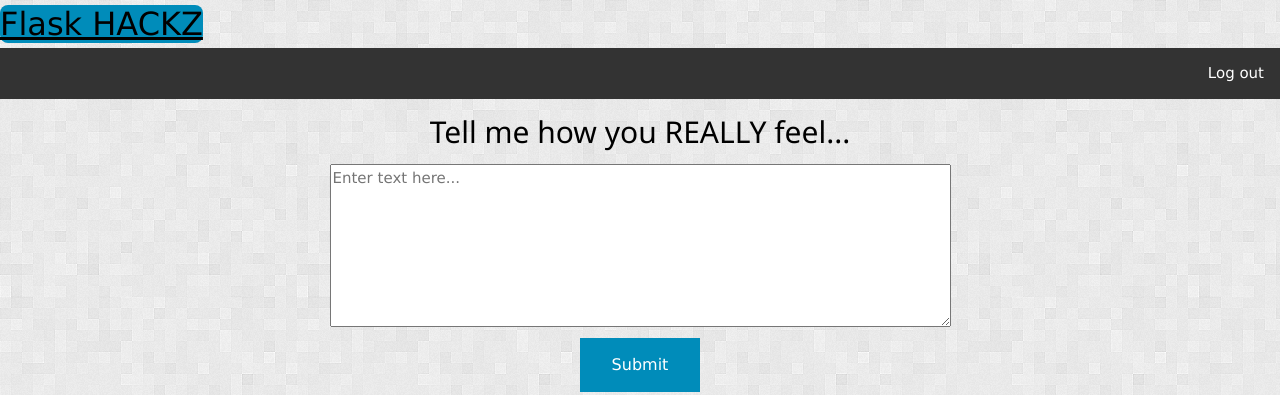
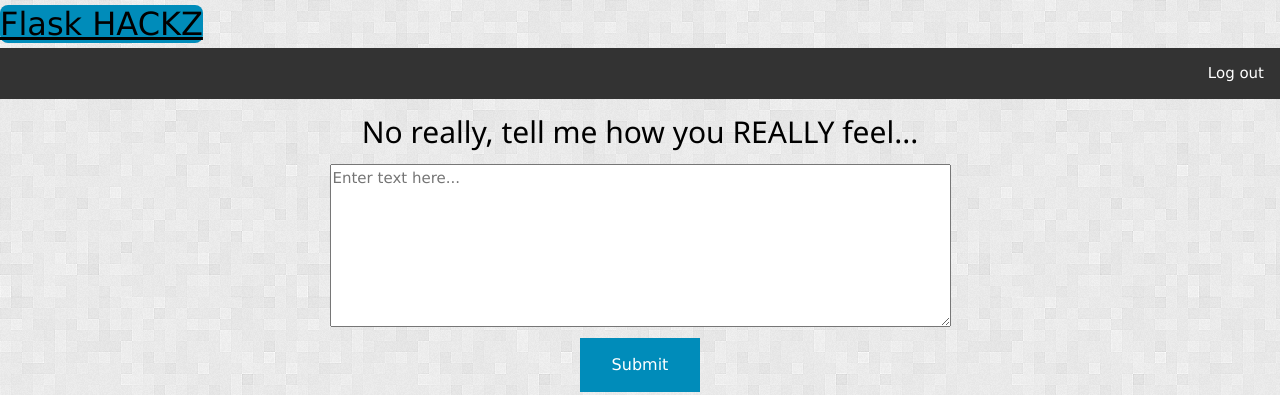
Before and after one commit to Original-heapsters/Starters, a Flask app: template templates/journal.html in a window 1280 px wide. Shown: the top 395 px of the page. Run offline with Flask 2, Linux system fonts and the light colour scheme; the template is opened without the code that fills it, so the values that code supplies are empty; a user stored in the database is signed in; parts of the project's set-up code (start-up, migrations or seed data) failed here and were passed over.

Commit message:
added things to journal.html and the changes for db.sqlite

```diff
--- a/templates/index.html
+++ b/templates/index.html
@@ -14,7 +14,7 @@
         <form action="{{ url_for('journal') }}" id="journal_form" method="Post">
             <textarea name="journal_text" form="journal_form" placeholder="Enter text here..." rows="7" cols="75"></textarea>
             <br>
-
+            <h2><input class="buttonstd" type="submit" value="Submit"></h2>
         {% if 'admin' in current_user.role %}
             <h2><a class="buttonstd" width="240px" href="{{ url_for('breakdown') }}">View Breakdown</a></h2>
         {% endif %}
--- a/templates/journal.html
+++ b/templates/journal.html
@@ -1,7 +1,7 @@
 {% extends "layout.html" %}
 {% block body %}
     {% if current_user.is_authenticated %}
-        <h2>Tell me how you REALLY feel...</h2>
+        <h2>No really, tell me how you REALLY feel...</h2>
         <form action="{{ url_for('journal') }}" id="journal_form" method="Post">
             <textarea name="journal_text" form="journal_form" placeholder="Enter text here..." rows="7" cols="75"></textarea>
             <br>
```
Also changed, not shown: db.sqlite (added).
